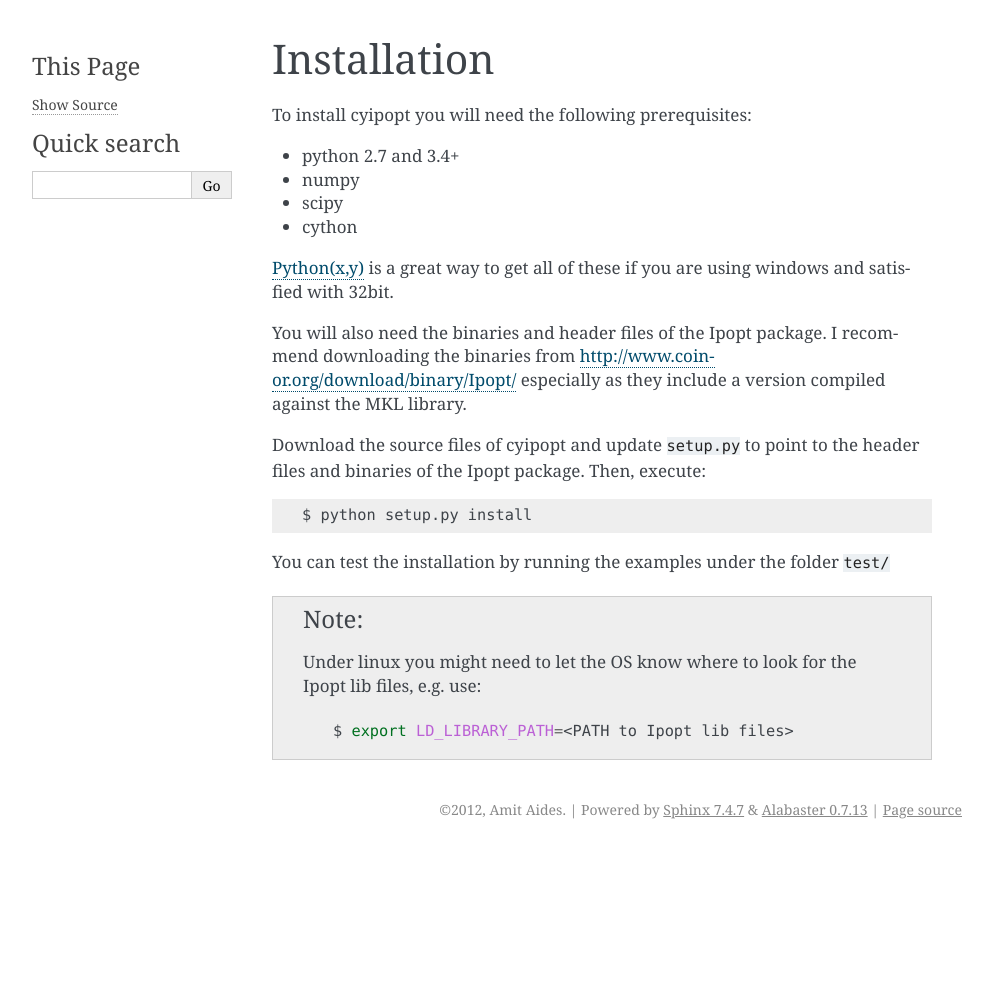
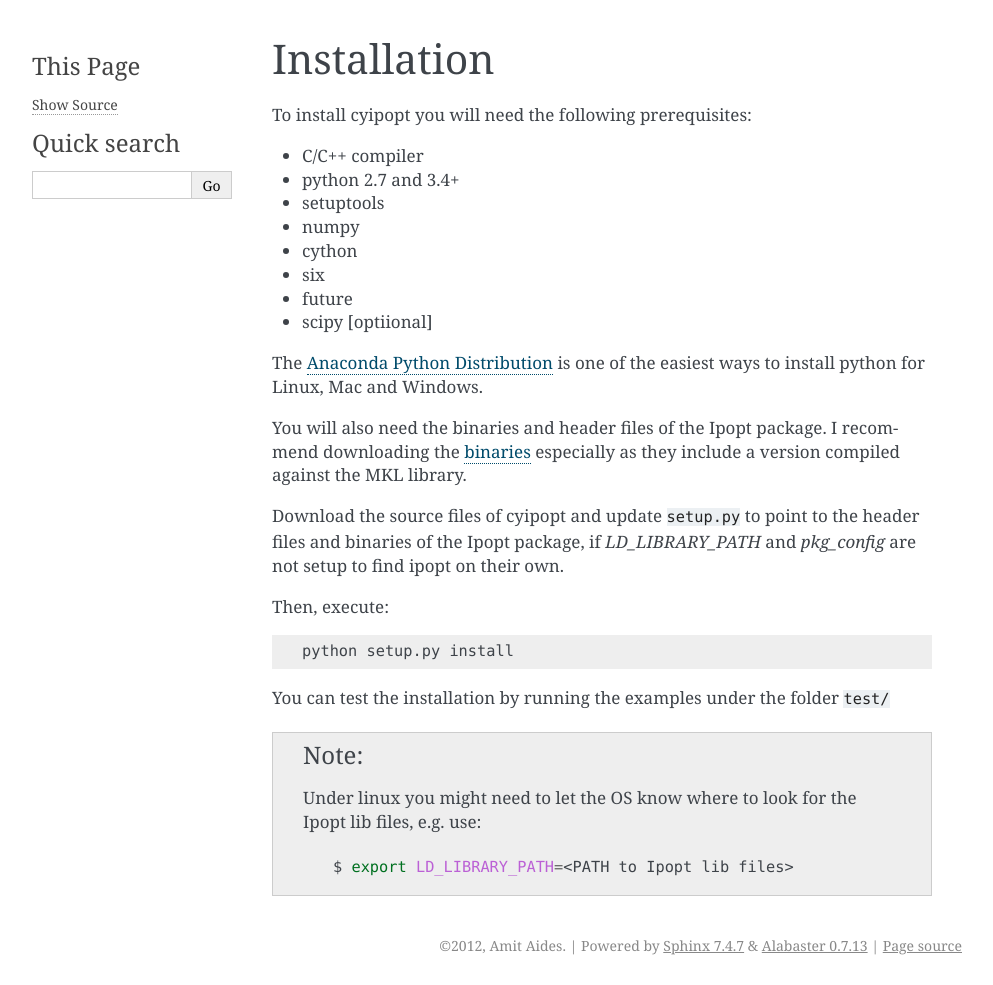
Before and after one commit to mechmotum/cyipopt, a Sphinx documentation site: the page built from doc/source/install.rst, in a window 1280 px wide. Shown: the whole page, without its empty margins (148-1141 px from the left). Built offline with Sphinx 7.4.7, drawn with Linux system fonts in a browser that asks for light colours; formulas are drawn with MathJax 3; before the commit the page ends 900 px from its top, so only the background shows below that.

Commit message:
Fixed merge conflict.

```diff
--- a/README.rst
+++ b/README.rst
@@ -39,15 +39,15 @@ Installing
 To install cyipopt you will need the following prerequisites:
 
   * python 2.7 and 3.4+
+  * C/C++ compiler
   * setuptools
   * numpy
-  * scipy
   * cython
   * six
   * future
-  * C/C++ compiler
+  * scipy [optiional]
 
-The [Anaconda Python Distribution](https://www.continuum.io/why-anaconda) is
+The `Anaconda Python Distribution <https://www.continuum.io/why-anaconda>`_ is
 one of the easiest ways to install python for Linux, Mac and Windows.
 
 You will also need the binaries and header files of the Ipopt package. I
--- a/doc/source/install.rst
+++ b/doc/source/install.rst
@@ -5,22 +5,29 @@ Installation
 
 To install cyipopt you will need the following prerequisites:
 
+* C/C++ compiler
 * python 2.7 and 3.4+
+* setuptools
 * numpy
-* scipy
 * cython
+* six
+* future
+* scipy [optiional]
 
-`Python(x,y) <http://code.google.com/p/pythonxy/>`_ is a great way to get all
-of these if you are using windows and satisfied with 32bit.
+The `Anaconda Python Distribution <https://www.continuum.io/why-anaconda>`_ is
+one of the easiest ways to install python for Linux, Mac and Windows.
 
 You will also need the binaries and header files of the Ipopt package. I
-recommend downloading the binaries from http://www.coin-or.org/download/binary/Ipopt/
+recommend downloading the `binaries <http://www.coin-or.org/download/binary/Ipopt/>`_
 especially as they include a version compiled against the MKL library.
 
-Download the source files of cyipopt and update ``setup.py`` to point to the
-header files and binaries of the Ipopt package. Then, execute::
+Download the source files of cyipopt and update ``setup.py`` to point to the header
+files and binaries of the Ipopt package, if `LD_LIBRARY_PATH` and `pkg_config` are
+not setup to find ipopt on their own.
 
-    $ python setup.py install
+Then, execute::
+
+   python setup.py install
 
 You can test the installation by running the examples under the folder ``test/``
 
--- a/setup.py
+++ b/setup.py
@@ -28,7 +28,7 @@ DESCRIPTION = 'A Cython wrapper to the IPOPT optimization package'
 AUTHOR = 'Matthias Kümmerer'
 EMAIL = 'matthias.kuemmerer@bethgelab.org'
 URL = "https://github.com/matthias-k/cyipopt"
-DEPENDENCIES = ['numpy', 'scipy', 'cython', 'six', 'future', 'setuptools']
+DEPENDENCIES = ['numpy', 'cython', 'six', 'future', 'setuptools']
 
 
 def main_win32():
```
Also changed, not shown: 1 other file.
